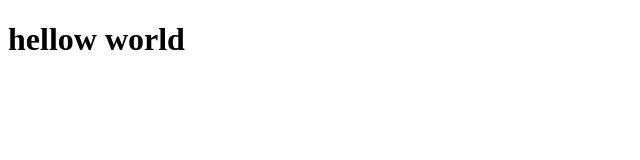
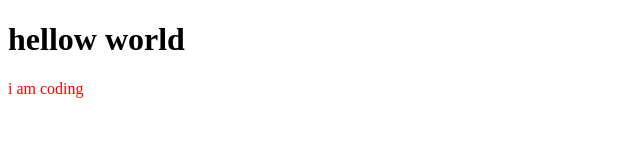
Before and after one commit to rifatjahan1/my-first-repo, a plain HTML site: page index.html in a window 1280 px wide. Shown: the full height of the page, 0-640 px from the left. Drawn offline with Linux system fonts and the light colour scheme.

Commit message:
second adding

```diff
--- a/index.html
+++ b/index.html
@@ -9,7 +9,7 @@
 </head>
 <body>
     <h1>hellow world</h1>
-    <p></p>
+    <p>i am coding</p>
 
 </body>
 </html>
```
